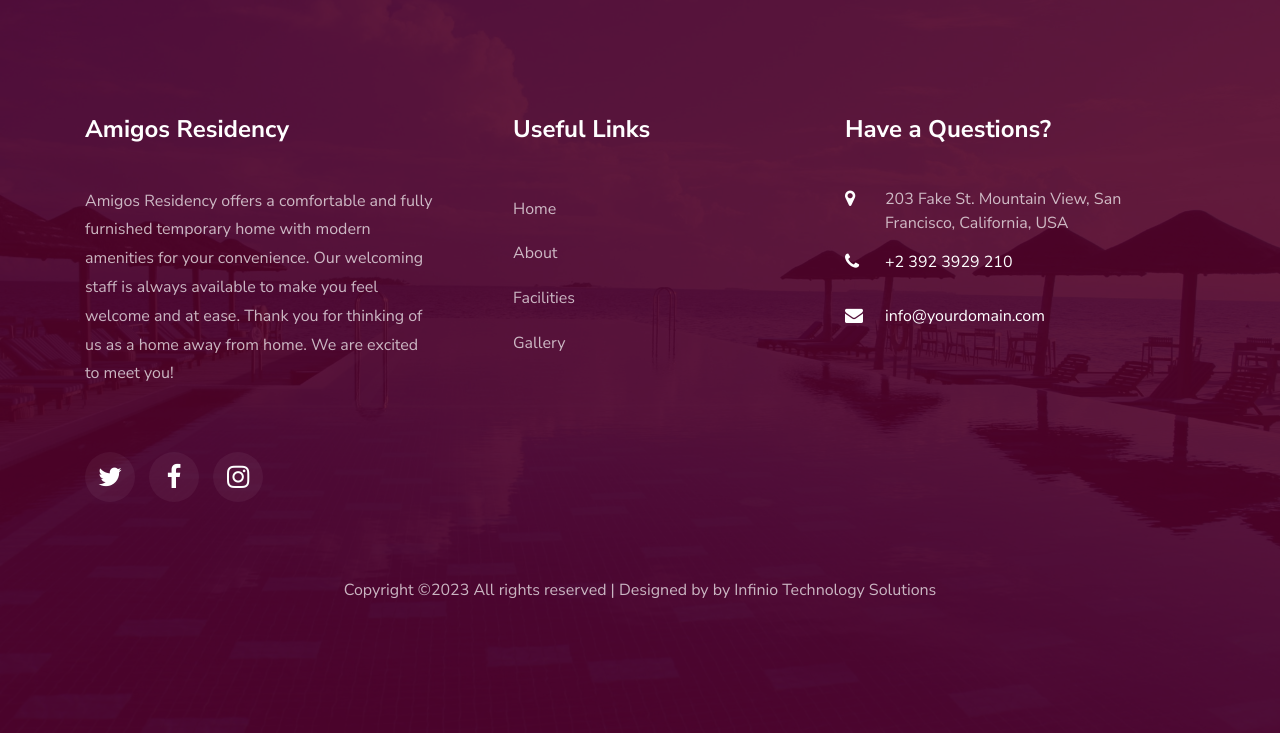
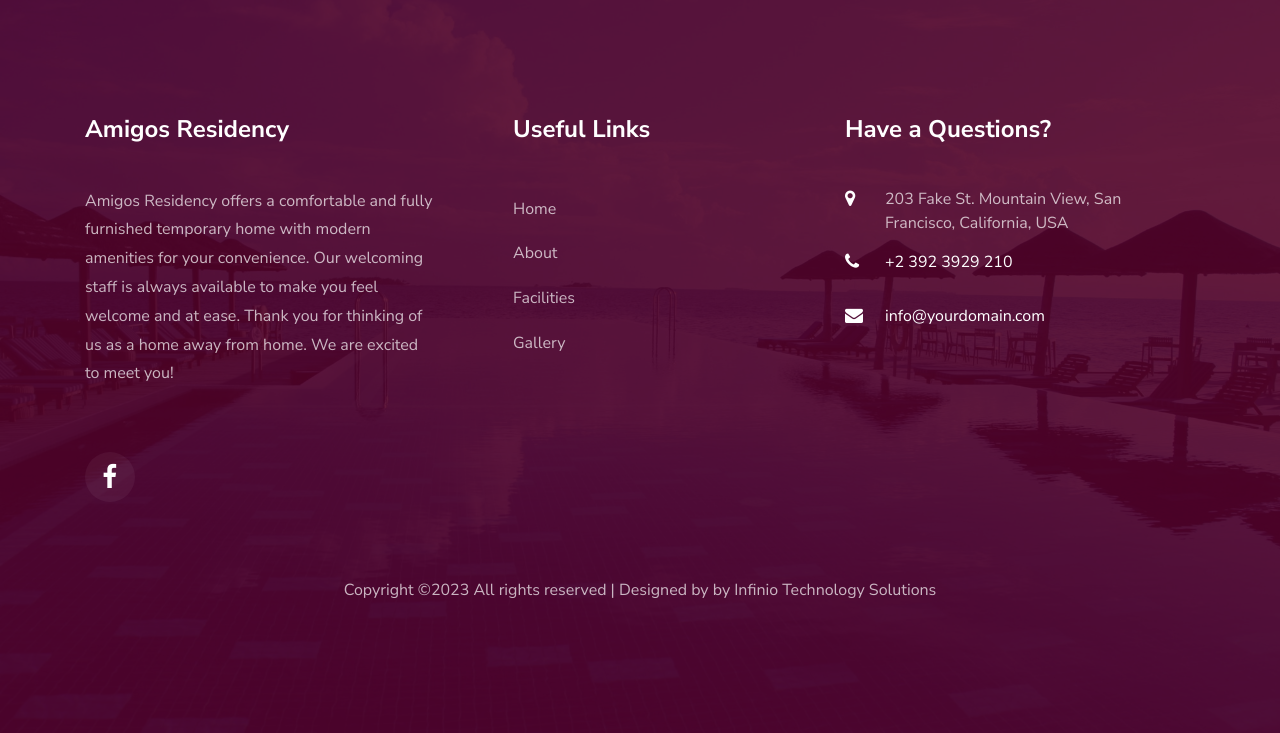
Before and after one commit to jibinntcr/amigos, a PHP site: page /index.php in a window 1280 px wide. Shown: the part 3945-4678 px from the top of the page. Run offline with PHP 8.4, Linux system fonts and the light colour scheme; some libraries are stand-ins or nearby versions; some web fonts are replaced.

Commit message:
facebook added

```diff
--- a/partials/footer.php
+++ b/partials/footer.php
@@ -9,9 +9,10 @@
                         for your convenience. Our welcoming staff is always available to make you feel welcome and at
                         ease. Thank you for thinking of us as a home away from home. We are excited to meet you!</p>
                     <ul class="ftco-footer-social list-unstyled float-md-left float-lft mt-5">
-                        <li class="ftco-animate"><a href="#"><span class="icon-twitter"></span></a></li>
-                        <li class="ftco-animate"><a href="#"><span class="icon-facebook"></span></a></li>
-                        <li class="ftco-animate"><a href="#"><span class="icon-instagram"></span></a></li>
+                        <!-- <li class="ftco-animate"><a href="#"><span class="icon-twitter"></span></a></li> -->
+                        <li class="ftco-animate"><a target="_blank" href="https://www.facebook.com/amigosresidency"><span class="icon-facebook"></span></a>
+                        </li>
+                        <!-- <li class="ftco-animate"><a href="#"><span class="icon-instagram"></span></a></li> -->
                     </ul>
                 </div>
             </div>
@@ -46,8 +47,7 @@
                                     View, San Francisco, California, USA</span></li>
                             <li><a href="#"><span class="icon icon-phone"></span><span class="text">+2 392 3929
                                         210</span></a></li>
-                            <li><a href="#"><span class="icon icon-envelope"></span><span
-                                        class="text">info@yourdomain.com</span></a></li>
+                            <li><a href="#"><span class="icon icon-envelope"></span><span class="text">info@yourdomain.com</span></a></li>
                         </ul>
                     </div>
                 </div>
@@ -59,9 +59,8 @@
                 <p>
                     <!-- Link back to Colorlib can't be removed. Template is licensed under CC BY 3.0. -->
                     Copyright &copy;<script>
-                    document.write(new Date().getFullYear());
-                    </script> All rights reserved | Designed by by <a href="https://infinio.co.in"
-                        target="_blank">Infinio Technology
+                        document.write(new Date().getFullYear());
+                    </script> All rights reserved | Designed by by <a href="https://infinio.co.in" target="_blank">Infinio Technology
                         Solutions</a>
                     <!-- Link back to Colorlib can't be removed. Template is licensed under CC BY 3.0. -->
                 </p>
```
